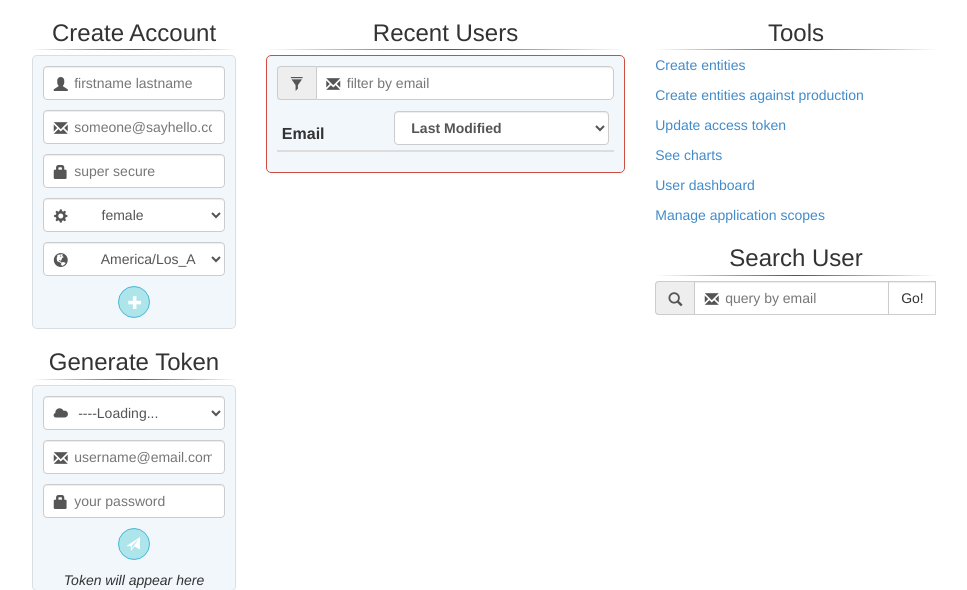
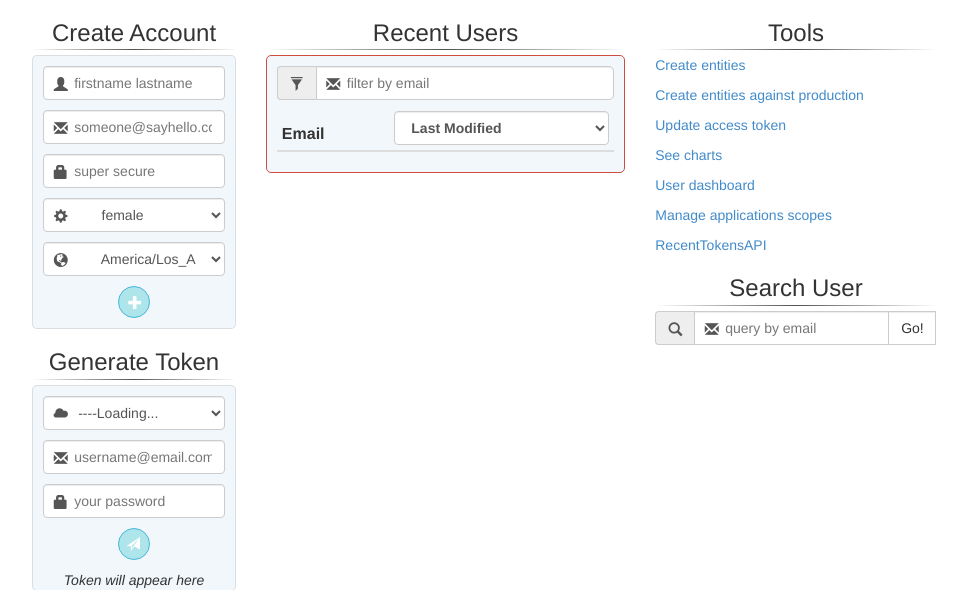
Before and after one commit to hello/hello-admin, a Python web app: template templates/index.html in a window 1280 px wide. Shown: the part 40-630 px from the top of the page, without its empty margins (153-1120 px from the left). Run offline with Jinja, Linux system fonts and the light colour scheme; the template is opened without the code that fills it, so the values that code supplies are empty.

Commit message:
Update links on index.html

```diff
--- a/templates/index.html
+++ b/templates/index.html
@@ -36,12 +36,13 @@
                 <div id="tools">
                     <h3>Tools</h3>
                     <hr class="fancy-line"/>
-                    <p><a target="_blank" href="/create/app"> Create entities</a></p>
+                    <p><a target="_blank" href="/setup"> Create entities</a></p>
                     <p><a target="_blank" href="/create/app_against_prod"> Create entities against production</a></p>
                     <p><a target="_blank" href="/update"> Update access token</a></p>
                     <p><a target="_blank" href="/charts"> See charts</a></p>
                     <p><a target="_blank" href="/user_dashboard/"> User dashboard</a></p>
-                    <p><a target="_blank" href="/app_scope"> Manage application scopes</a></p>
+                    <p><a target="_blank" href="/app_scope"> Manage applications scopes</a></p>
+                    <p><a target="_blank" href="/api/recent_tokens"> RecentTokensAPI</a></p>
                     <h3>Search User</h3>
                     <hr class="fancy-line"/>
                     <div id="user-search"></div>
@@ -50,7 +51,6 @@
 
         </div>
 
-
         <script type="text/jsx" src="/static/js/token.js"></script>
         <script type="text/jsx" src="/static/js/account.js"></script>
         <script type="text/jsx" src="/static/js/recent_users.js"></script>
```
